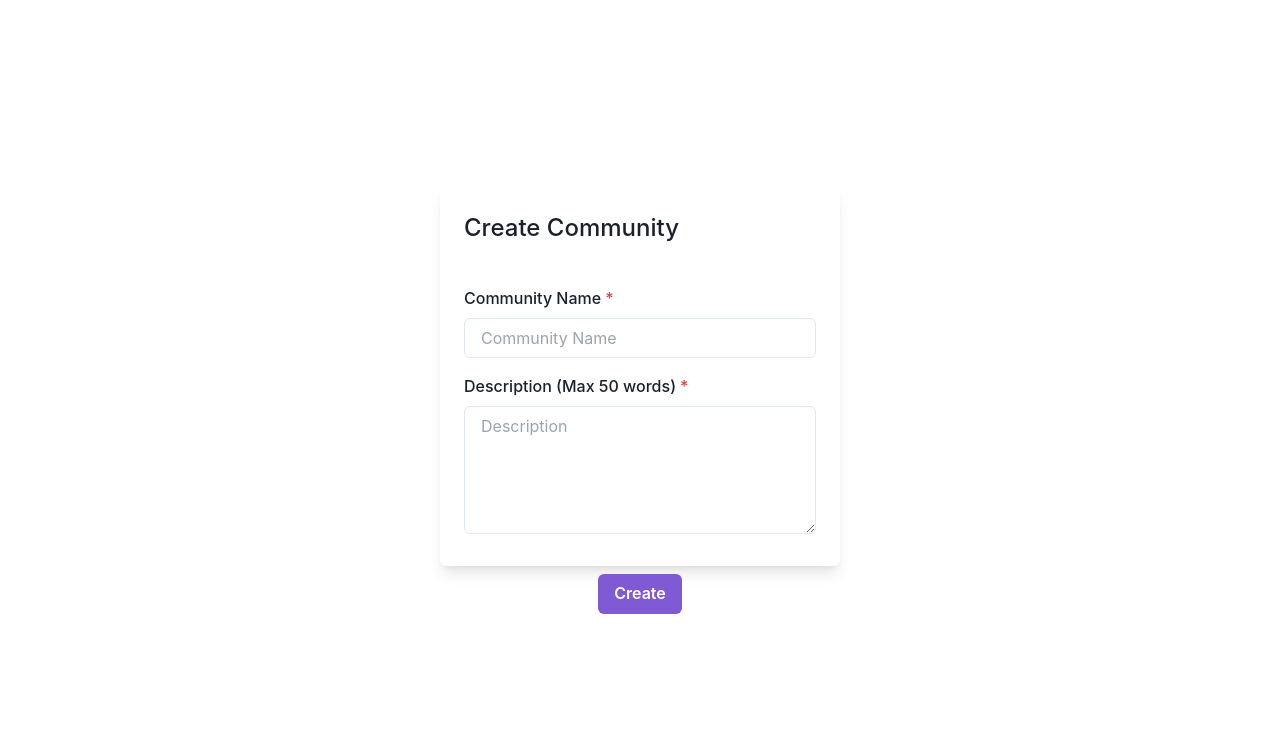
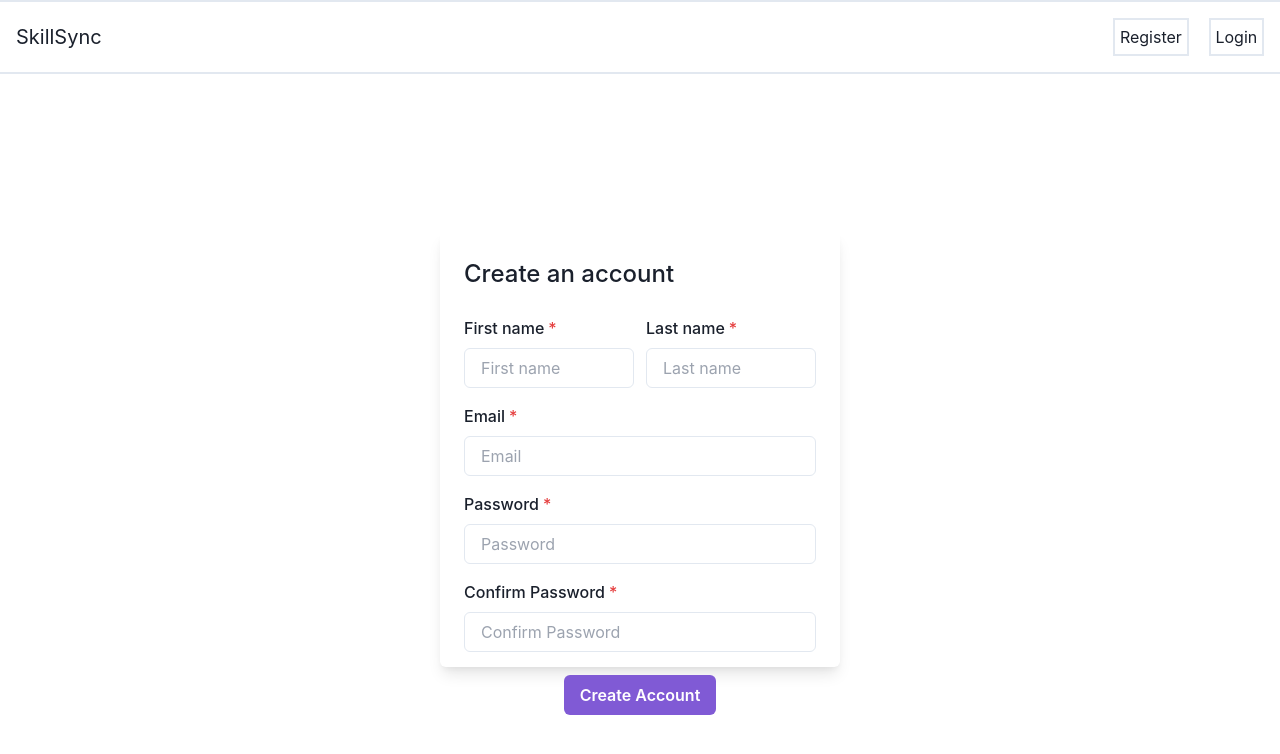
Before and after one commit to Krypton321123/SkillSync, a React (Vite) app in the folder frontend/: page /signup in a window 1280 px wide. Shown: the top 754 px of the page. Built offline with nearby package versions, Linux system fonts and the light colour scheme.

Commit message:
Added appbar for auth routes

```diff
--- a/frontend/src/App.jsx
+++ b/frontend/src/App.jsx
@@ -2,15 +2,23 @@ import { useState } from 'react'
 import SignUp from './components/SignUp.jsx'
 import Login from './components/Login.jsx'
 import CreateCommunityCard from './components/CreateCommunityCard.jsx'
+import { BrowserRouter, Routes, Route } from 'react-router-dom'
+import AppBar from './components/global/appBar.jsx'
+import AppBarForAuth from './components/global/AppbarForAuth.jsx'
+// import AppBar from './components/global/appBar.jsx'
 
 
 function App() {
 
   return (
     <>
-      {/* <SignUp /> */}
-      {/* <Login /> */}
-      <CreateCommunityCard />
+      <BrowserRouter>
+        <Routes>
+          <Route path="/signup" element={<AppBarForAuth><SignUp /></AppBarForAuth>}/>
+          <Route path="/signin" element={<AppBarForAuth><Login /></AppBarForAuth>}/>
+          {/*<Route path="/test" element={<AppBarForAuth><Login /></AppBarForAuth>}/>*/} // this route is for testing
+        </Routes>
+      </BrowserRouter>
     </>
   )
 }
--- a/frontend/src/components/Login.jsx
+++ b/frontend/src/components/Login.jsx
@@ -11,6 +11,7 @@ import { Link } from 'react-router-dom';
 import axios from 'axios';
 
 function Login() {
+  const login = "login";
   const [formData , setFormData] = useState({
     emailId: '',
     password: ''
--- /dev/null
+++ b/frontend/src/components/global/AppBar.jsx
@@ -0,0 +1,8 @@
+export default function AppBar({children}) {
+
+    return (<>
+        <h1>AppBar</h1>
+        {children}
+        </>
+    )
+}
--- /dev/null
+++ b/frontend/src/components/global/AppbarForAuth.jsx
@@ -0,0 +1,30 @@
+import {useNavigate} from 'react-router-dom';
+
+export default function AppBarForAuth({children}) {
+    const navigate = useNavigate();
+    return(<>
+        <div className="w-full h-full">
+            <div className="flex w-full h-[10%] items-center border-y-2 justify-between p-4">
+                <div className="logo w-[10%] h-full">
+                    <span className="text-xl whitespace-nowrap">SkillSync</span>
+                </div>
+                <div>
+                    <button onClick={(e) => {
+                        e.preventDefault();
+                        navigate('/signup');
+                    }} className={"mr-5 border-2 p-[0.3rem] hover:bg-purpleBg"}>Register
+                    </button>
+
+                    <button onClick={(e) => {
+                        e.preventDefault();
+                        navigate('/signin');
+                    }} className={"border-2 p-[0.3rem] hover:bg-purpleBg"}>Login
+                    </button>
+                </div>
+            </div>
+            {children}
+        </div>
+
+        </>
+    )
+}
--- a/frontend/tailwind.config.js
+++ b/frontend/tailwind.config.js
@@ -3,7 +3,11 @@ module.exports = {
     './src/**/*.{js,ts,jsx,tsx,html}', // Adjust this path according to your project structure
   ],
   theme: {
-    extend: {},
+    extend: {
+      colors: {
+        "purpleBg": "#6B46C1",
+      }
+    },
   },
   plugins: [],
 }
```
Also changed, not shown: frontend/src/assets/Screenshot 2024-10-21 194206.png (added).
